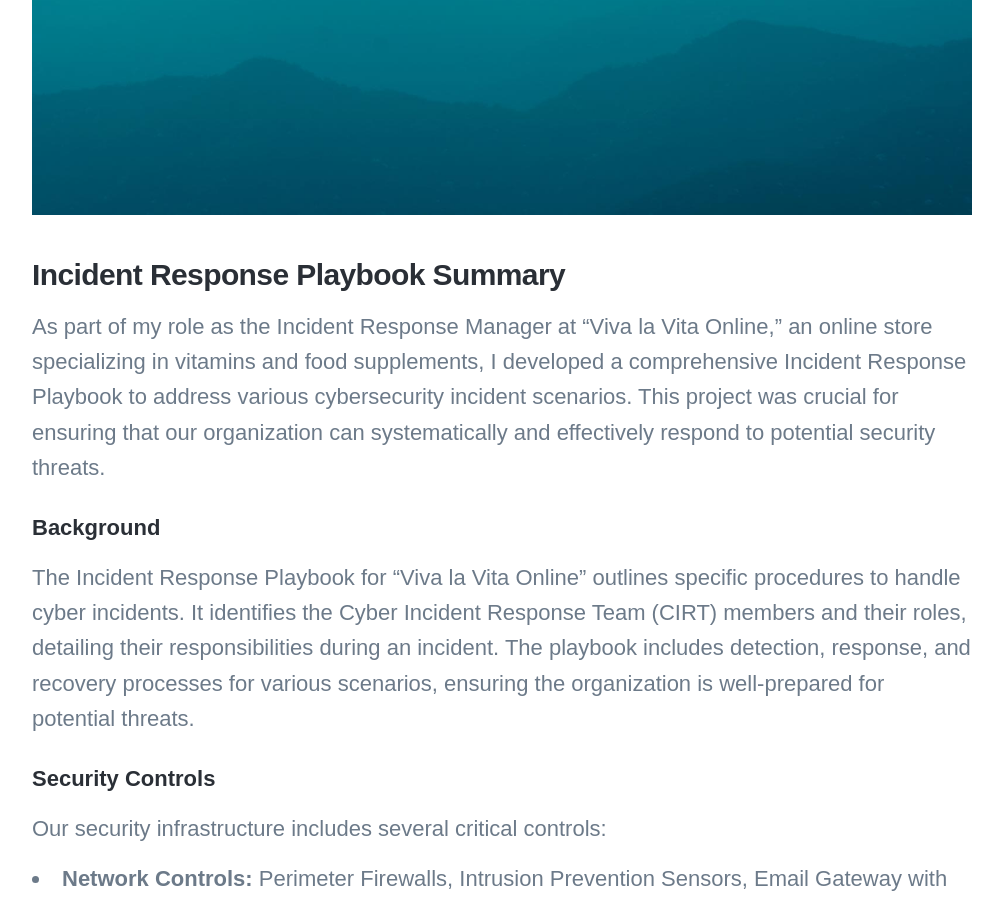
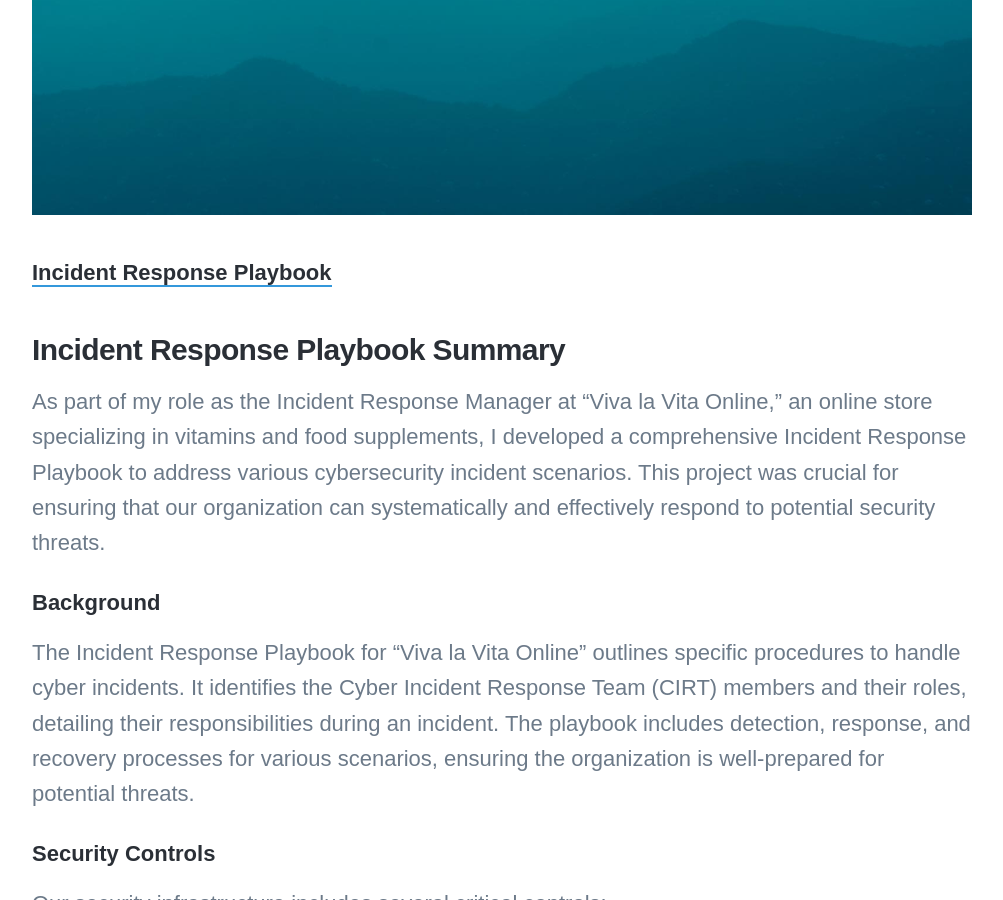
Before and after one commit to vkibaja/vkibaja.github.io, a Jekyll site: the page built from _projects/2024-07-22-Incident-Response-Playbook-project.md, in a window 1280 px wide and 900 px high, scrolled down 916 px. Shown: the whole window, without its empty margins (138-1141 px from the left). Built offline with Jekyll 4.4.1, drawn with Linux system fonts in a browser that asks for light colours; nearby versions of some CDN libraries; some web fonts are replaced; some of the changed text lies outside the part shown.

Commit message:
Update 2024-07-22-Incident-Response-Playbook-project.md

```diff
--- a/_projects/2024-07-22-Incident-Response-Playbook-project.md
+++ b/_projects/2024-07-22-Incident-Response-Playbook-project.md
@@ -7,6 +7,8 @@
 ---
 
 ![](/images/demo/demo-landscape.jpg)
+
+[Incident Response Playbook](https://github.com/user-attachments/files/16367079/Incidence_Response_Playbook_VK.pdf)
 
 ### Incident Response Playbook Summary
 
@@ -69,5 +71,7 @@
 
 This Incident Response Playbook ensures that "Viva la Vita Online" is prepared to respond effectively to various cybersecurity incidents, enhancing our overall security posture and resilience.
 
+[Incident Response Playbook](https://github.com/user-attachments/files/16367079/Incidence_Response_Playbook_VK.pdf)
+
 
 Provided written guidance for detecting, responding, and recovering from each of the three incidents.
```
